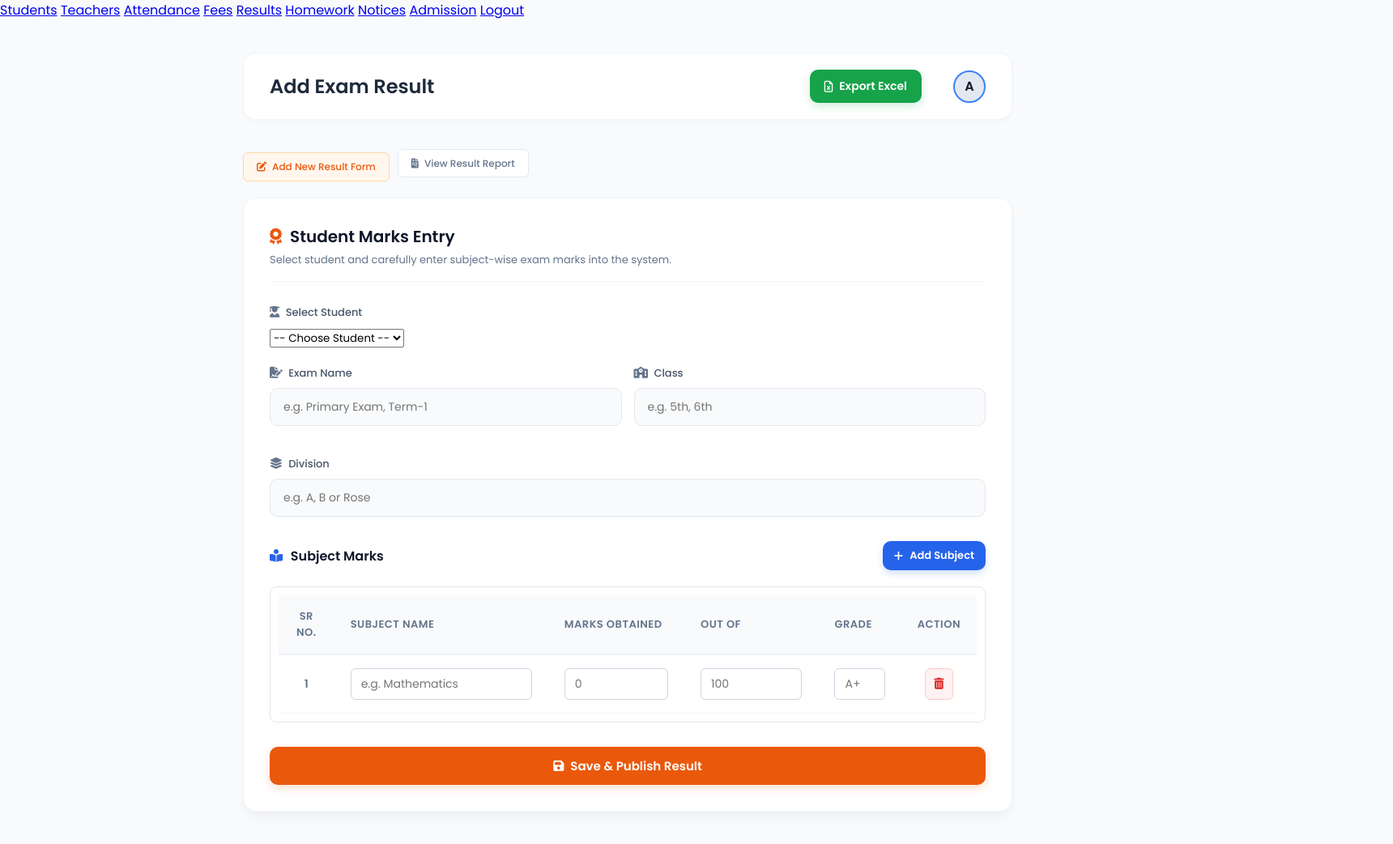
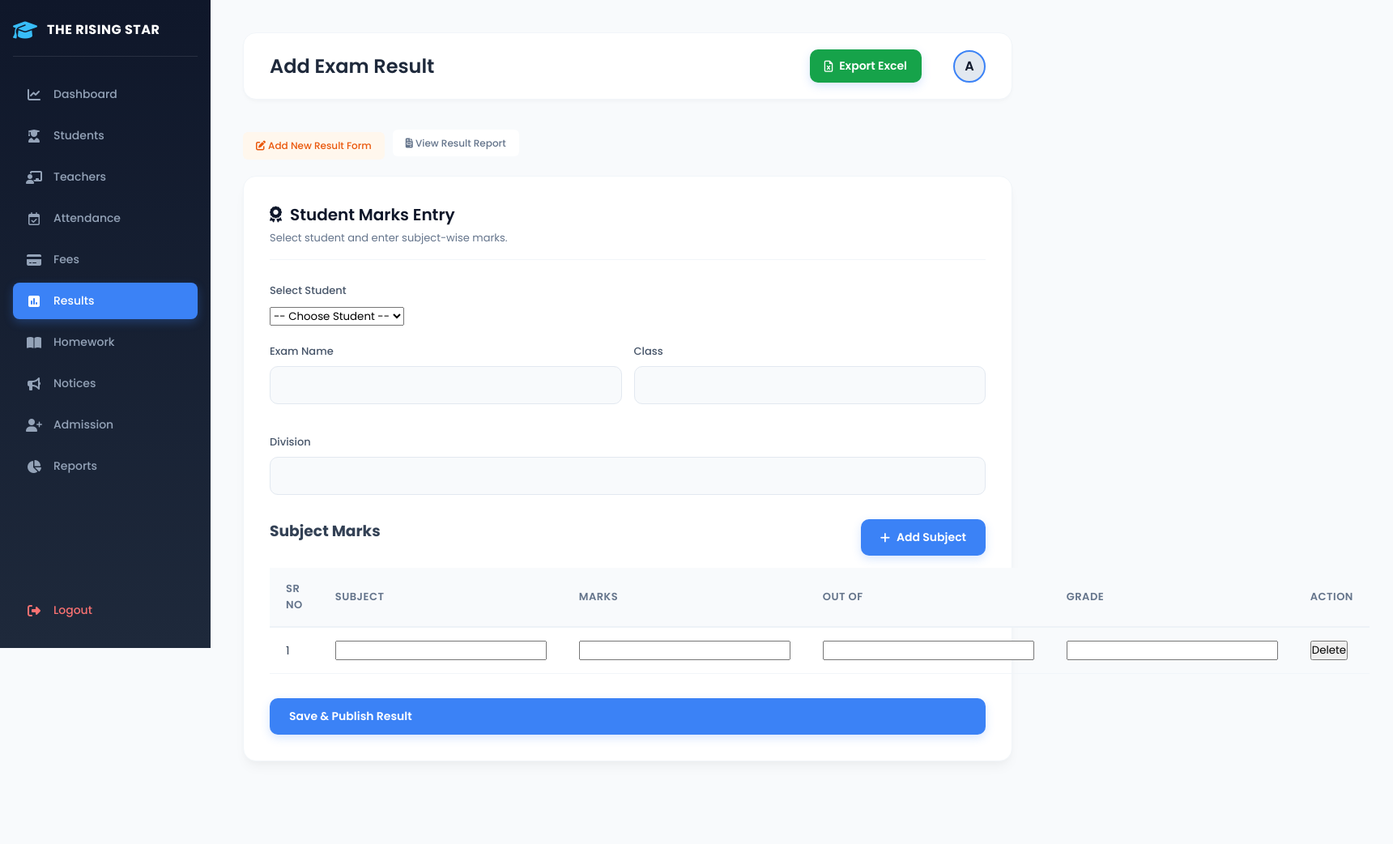
Before and after one commit to ISHWARDHERE/school-erp-new, a FastAPI app: page /web_result in a window 1720 px wide. Shown: the whole page at 81% size. After the commit the page ends 911 px from the top, so only its background shows below. Run offline with FastAPI, Linux system fonts and the light colour scheme; a user stored in the database is signed in; data comes from the database, SQL or seed files in the repository; data that the repository does not hold is empty.

Commit message:
Fixed result page sidebar for teacher

```diff
--- a/templates/result.html
+++ b/templates/result.html
@@ -4,7 +4,8 @@
     <title>Add Result</title>
     <link href="https://fonts.googleapis.com/css2?family=Poppins:wght@300;400;500;600;700&display=swap" rel="stylesheet">
     <link rel="stylesheet" href="https://cdnjs.cloudflare.com/ajax/libs/font-awesome/6.4.0/css/all.min.css">
-    <link rel="stylesheet" href="/static/style.css?v=3.6"> </head>
+    <link rel="stylesheet" href="/static/style.css?v=3.7">
+</head>
 <body>
 
 {% if success %}
@@ -14,35 +15,54 @@
 {% endif %}
 
 <div class="dashboard-container">
+
+    <!-- SIDEBAR -->
+    <div class="sidebar">
+        <div class="logo-area">
+            <i class="fa-solid fa-graduation-cap"></i>
+            <h2>THE RISING STAR</h2>
+        </div>
+
+        <div class="nav-links">
+
             {% if request.session.get("role") == "admin" %}
 
-        <a href="/web_students">Students</a>
-        <a href="/web_teachers">Teachers</a>
-        <a href="/web_attendance">Attendance</a>
-        <a href="/web_fees">Fees</a>
-        <a href="/web_result_list">Results</a>
-        <a href="/add_homework">Homework</a>
-        <a href="/view_notices">Notices</a>
-        <a href="/admission_requests">Admission</a>
+                <a href="/admin_dashboard"><i class="fa-solid fa-chart-line"></i> Dashboard</a>
+                <a href="/web_students"><i class="fa-solid fa-user-graduate"></i> Students</a>
+                <a href="/web_teachers"><i class="fa-solid fa-chalkboard-user"></i> Teachers</a>
+                <a href="/web_attendance"><i class="fa-regular fa-calendar-check"></i> Attendance</a>
+                <a href="/web_fees"><i class="fa-solid fa-credit-card"></i> Fees</a>
+                <a href="/web_result_list" class="active"><i class="fa-solid fa-square-poll-vertical"></i> Results</a>
+                <a href="/add_homework"><i class="fa-solid fa-book-open"></i> Homework</a>
+                <a href="/view_notices"><i class="fa-solid fa-bullhorn"></i> Notices</a>
+                <a href="/admission_requests"><i class="fa-solid fa-user-plus"></i> Admission</a>
+                <a href="/web_result_list"><i class="fa-solid fa-chart-pie"></i> Reports</a>
 
             {% else %}
 
-        <a href="/web_students">Students</a>
-        <a href="/web_attendance">Attendance</a>
-        <a href="/add_homework">Homework</a>
-        <a href="/view_notices">Notices</a>
-        <a href="/web_result_list">Results</a>
+                <a href="/teacher_dashboard"><i class="fa-solid fa-chart-line"></i> Dashboard</a>
+                <a href="/web_students"><i class="fa-solid fa-user-graduate"></i> Students</a>
+                <a href="/web_attendance"><i class="fa-regular fa-calendar-check"></i> Attendance</a>
+                <a href="/web_result_list" class="active"><i class="fa-solid fa-square-poll-vertical"></i> Results</a>
+                <a href="/add_homework"><i class="fa-solid fa-book-open"></i> Homework</a>
+                <a href="/view_notices"><i class="fa-solid fa-bullhorn"></i> Notices</a>
 
             {% endif %}
 
-<a href="/logout">Logout</a>
+            <a href="/logout" class="logout-link" style="margin-top:auto;">
+                <i class="fa-solid fa-right-from-bracket"></i> Logout
+            </a>
 
+        </div>
+    </div>
+
+    <!-- MAIN -->
     <div class="main">
         <div class="topbar">
             <h1>Add Exam Result</h1>
             <div class="user-profile">
                 <a href="/export_results_excel" style="text-decoration:none; margin-right:15px;">
-                    <button class="btn-submit" style="margin-top:0; padding:10px 18px; background:#16a34a; box-shadow: 0 4px 12px rgba(22, 163, 74, 0.2);">
+                    <button class="btn-submit" style="margin-top:0; padding:10px 18px; background:#16a34a;">
                         <i class="fa-regular fa-file-excel"></i> Export Excel
                     </button>
                 </a>
@@ -51,25 +71,27 @@
         </div>
 
         <div style="display:flex; gap:10px; margin-bottom:20px; margin-top:10px;">
-            <span class="badge-class" style="background:#fff7ed; color:#ea580c; border:1px solid #fed7aa; padding:8px 16px;">
-                <i class="fa-solid fa-pen-to-square" style="margin-right: 4px;"></i> Add New Result Form
+            <span class="badge-class" style="background:#fff7ed; color:#ea580c; padding:8px 16px;">
+                <i class="fa-solid fa-pen-to-square"></i> Add New Result Form
             </span>
+
             <a href="/web_result_list" style="text-decoration:none;">
-                <span class="badge-class" style="background:#ffffff; color:#64748b; border:1px solid #e2e8f0; padding:8px 16px;">
-                    <i class="fa-solid fa-file-invoice" style="margin-right: 4px;"></i> View Result Report
+                <span class="badge-class" style="background:#ffffff; color:#64748b; padding:8px 16px;">
+                    <i class="fa-solid fa-file-invoice"></i> View Result Report
                 </span>
             </a>
         </div>
 
-        <div class="form-container" style="max-width:950px; margin-top:10px;">
+        <div class="form-container" style="max-width:950px;">
             <div class="form-header">
-                <h2><i class="fa-solid fa-award" style="color:#ea580c;"></i> Student Marks Entry</h2>
-                <p>Select student and carefully enter subject-wise exam marks into the system.</p>
+                <h2><i class="fa-solid fa-award"></i> Student Marks Entry</h2>
+                <p>Select student and enter subject-wise marks.</p>
             </div>
 
             <form action="/save_result_web" method="post">
+
                 <div class="form-group">
-                    <label><i class="fa-solid fa-user-graduate"></i> Select Student</label>
+                    <label>Select Student</label>
                     <select name="student_id" required>
                         <option value="" disabled selected>-- Choose Student --</option>
                         {% for student in students %}
@@ -78,81 +100,67 @@
                     </select>
                 </div>
 
-                <div style="display:grid; grid-template-columns:1fr 1fr; gap:15px; margin-top:15px;">
+                <div style="display:grid; grid-template-columns:1fr 1fr; gap:15px;">
                     <div class="form-group">
-                        <label><i class="fa-solid fa-file-signature"></i> Exam Name</label>
-                        <input type="text" name="exam_name" placeholder="e.g. Primary Exam, Term-1" required>
+                        <label>Exam Name</label>
+                        <input type="text" name="exam_name" required>
                     </div>
 
                     <div class="form-group">
-                        <label><i class="fa-solid fa-school"></i> Class</label>
-                        <input type="text" name="class_name" placeholder="e.g. 5th, 6th" required>
+                        <label>Class</label>
+                        <input type="text" name="class_name" required>
                     </div>
                 </div>
 
                 <div class="form-group" style="margin-top:15px;">
-                    <label><i class="fa-solid fa-layer-group"></i> Division</label>
-                    <input type="text" name="division" placeholder="e.g. A, B or Rose" required>
+                    <label>Division</label>
+                    <input type="text" name="division" required>
                 </div>
 
                 <div style="margin-top:30px;">
-                    <div style="display:flex; justify-content:space-between; align-items:center; margin-bottom:15px;">
-                        <h3 style="color:#0f172a; font-size:16px; font-weight:600; margin:0;">
-                            <i class="fa-solid fa-book-open-reader" style="color:#2563eb; margin-right:6px;"></i> Subject Marks
-                        </h3>
-                        <button type="button" onclick="addRow()" class="btn-submit" style="margin-top:0; padding:8px 14px; background:#2563eb; box-shadow: 0 4px 10px rgba(37, 99, 235, 0.2); font-size:13px;">
+                    <div style="display:flex; justify-content:space-between; margin-bottom:15px;">
+                        <h3>Subject Marks</h3>
+
+                        <button type="button" onclick="addRow()" class="btn-submit">
                             <i class="fa-solid fa-plus"></i> Add Subject
                         </button>
                     </div>
 
-                    <div class="table-container" style="border: 1px solid #e2e8f0; border-radius: 8px; box-shadow: none;">
-                        <table id="subjectTable" style="width:100%; border-collapse:collapse;">
+                    <table id="subjectTable">
                         <thead>
                             <tr>
-                                    <th style="width: 8%; text-align:center;">Sr No.</th>
-                                    <th style="width: 32%;">Subject Name</th>
-                                    <th style="width: 20%;">Marks Obtained</th>
-                                    <th style="width: 20%;">Out Of</th>
-                                    <th style="width: 12%;">Grade</th>
-                                    <th style="width: 8%; text-align:center;">Action</th>
+                                <th>Sr No</th>
+                                <th>Subject</th>
+                                <th>Marks</th>
+                                <th>Out Of</th>
+                                <th>Grade</th>
+                                <th>Action</th>
                             </tr>
                         </thead>
+
                         <tbody>
                             <tr>
-                                    <td style="text-align:center; font-weight:600; color:#64748b;">1</td>
+                                <td>1</td>
+                                <td><input type="text" name="subject[]" required></td>
+                                <td><input type="number" name="marks[]" required></td>
+                                <td><input type="number" name="total_marks[]" required></td>
+                                <td><input type="text" name="grade[]" required></td>
                                 <td>
-                                        <input type="text" name="subject[]" placeholder="e.g. Mathematics" required
-                                               style="width:100%; padding:8px 12px; border:1px solid #cbd5e1; border-radius:6px; font-size:14px;">
-                                    </td>
-                                    <td>
-                                        <input type="number" name="marks[]" placeholder="0" required
-                                               style="width:100%; padding:8px 12px; border:1px solid #cbd5e1; border-radius:6px; font-size:14px;">
-                                    </td>
-                                    <td>
-                                        <input type="number" name="total_marks[]" placeholder="100" required
-                                               style="width:100%; padding:8px 12px; border:1px solid #cbd5e1; border-radius:6px; font-size:14px;">
-                                    </td>
-                                    <td>
-                                        <input type="text" name="grade[]" placeholder="A+" required
-                                               style="width:100%; padding:8px 12px; border:1px solid #cbd5e1; border-radius:6px; font-size:14px; text-transform:uppercase;">
-                                    </td>
-                                    <td style="text-align:center;">
-                                        <button type="button" onclick="deleteRow(this)" class="badge-class"
-                                                style="background:#fef2f2; color:#dc2626; border:1px solid #fecaca; padding:8px 10px; cursor:pointer; border-radius:6px; font-size:14px;">
-                                            <i class="fa-solid fa-trash-can"></i>
+                                    <button type="button" onclick="deleteRow(this)">
+                                        Delete
                                     </button>
                                 </td>
                             </tr>
                         </tbody>
                     </table>
                 </div>
+
+                <div class="form-actions" style="margin-top:30px;">
+                    <button type="submit" class="btn-submit" style="width:100%;">
+                        Save & Publish Result
+                    </button>
                 </div>
 
-                <div class="form-actions" style="margin-top:30px;">
-                    <button type="submit" class="btn-submit" style="width:100%; padding:12px; background:#ea580c; justify-content:center; box-shadow: 0 4px 12px rgba(234, 88, 12, 0.2); font-size:15px;">
-                        <i class="fa-solid fa-floppy-disk"></i> Save & Publish Result
-                    </button>
-                </div>
             </form>
         </div>
     </div>
@@ -163,48 +171,21 @@ function addRow() {
     let table = document.getElementById("subjectTable").getElementsByTagName('tbody')[0];
     let rowCount = table.rows.length + 1;
 
-    let newRow = table.insertRow(table.rows.length);
+    let newRow = table.insertRow();
 
     newRow.innerHTML = `
-        <td style="text-align:center; font-weight:600; color:#64748b;">${rowCount}</td>
-        <td>
-            <input type="text" name="subject[]" placeholder="e.g. Science" required
-                   style="width:100%; padding:8px 12px; border:1px solid #cbd5e1; border-radius:6px; font-size:14px;">
-        </td>
-        <td>
-            <input type="number" name="marks[]" placeholder="0" required
-                   style="width:100%; padding:8px 12px; border:1px solid #cbd5e1; border-radius:6px; font-size:14px;">
-        </td>
-        <td>
-            <input type="number" name="total_marks[]" placeholder="100" required
-                   style="width:100%; padding:8px 12px; border:1px solid #cbd5e1; border-radius:6px; font-size:14px;">
-        </td>
-        <td>
-            <input type="text" name="grade[]" placeholder="A" required
-                   style="width:100%; padding:8px 12px; border:1px solid #cbd5e1; border-radius:6px; font-size:14px; text-transform:uppercase;">
-        </td>
-        <td style="text-align:center;">
-            <button type="button" onclick="deleteRow(this)" class="badge-class"
-                    style="background:#fef2f2; color:#dc2626; border:1px solid #fecaca; padding:8px 10px; cursor:pointer; border-radius:6px; font-size:14px;">
-                <i class="fa-solid fa-trash-can"></i>
-            </button>
-        </td>
+        <td>${rowCount}</td>
+        <td><input type="text" name="subject[]" required></td>
+        <td><input type="number" name="marks[]" required></td>
+        <td><input type="number" name="total_marks[]" required></td>
+        <td><input type="text" name="grade[]" required></td>
+        <td><button type="button" onclick="deleteRow(this)">Delete</button></td>
     `;
 }
 
 function deleteRow(btn) {
-    let table = document.getElementById("subjectTable").getElementsByTagName('tbody')[0];
-    if (table.rows.length > 1) {
     let row = btn.parentNode.parentNode;
-        row.parentNode.removeChild(row);
-
-        // अनुक्रमांक (Sr No.) पुन्हा री-सेट करण्यासाठी
-        for (let i = 0; i < table.rows.length; i++) {
-            table.rows[i].cells[0].innerText = i + 1;
-        }
-    } else {
-        alert("At least one subject row is required!");
-    }
+    row.remove();
 }
 </script>
 
```
Lines whose indentation alone changed are shown as unchanged.
